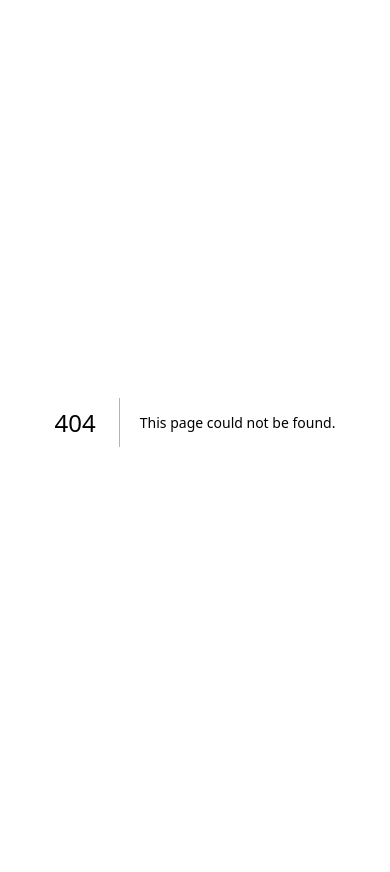
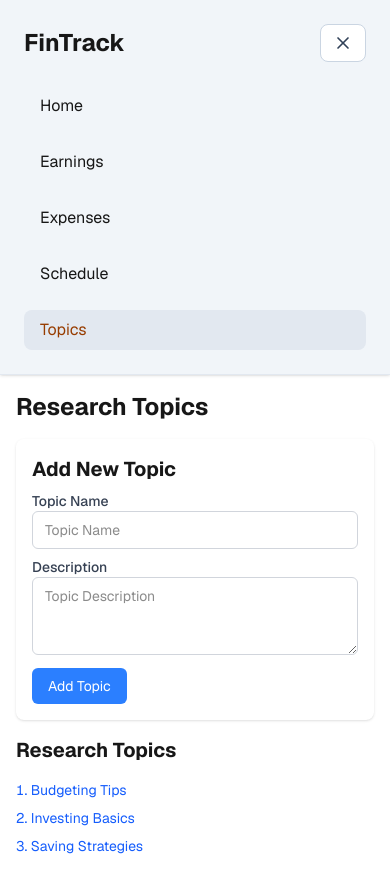
Before and after one commit to computertechnologyjkuat2014-boop/pwa, a Next.js app: page /topics in a window 390 px wide. Before the commit this address had no page. Before the commit the page ends 844 px from the top, so only its background shows below. Built offline with nearby package versions, Linux system fonts and the light colour scheme.

Commit message:
responsive design

```diff
--- a/app/(webapp)/layout.tsx
+++ b/app/(webapp)/layout.tsx
@@ -7,7 +7,7 @@ export default function MainLayout({
   children: React.ReactNode;
 }) {
   return (
-    <div className="flex flex-col md:flex-row min-h-screen">
+    <div className="flex flex-col md:flex-row min-h-screen text-base font-sans">
       {/* Sidebar */}
       <Sidebar />
       {/* Main Content */}
--- /dev/null
+++ b/app/(webapp)/topics/page.tsx
@@ -0,0 +1,66 @@
+export default function TopicsPage() {
+  return (
+    <div className="text-sm">
+      <h1 className="text-2xl font-bold mb-4">Research Topics</h1>
+      <div className="flex flex-col md:flex-row">
+        {/* Topics Form */}
+        <div className="md:w-1/2 mb-4 md:mb-0 md:mr-4 shadow p-4 rounded-lg">
+          <h2 className="text-xl font-bold mb-2">Add New Topic</h2>
+          <form>
+            <div className="mb-2">
+              <label
+                htmlFor="topicName"
+                className="block text-sm font-medium text-gray-700"
+              >
+                Topic Name
+              </label>
+              <input
+                type="text"
+                id="topicName"
+                placeholder="Topic Name"
+                className="w-full border border-gray-300 rounded-md py-2 px-3 focus:outline-none focus:ring-2 focus:ring-blue-500"
+              />
+            </div>
+
+            <div className="mb-2">
+              <label
+                htmlFor="topicDescription"
+                className="block text-sm font-medium text-gray-700"
+              >
+                Description
+              </label>
+              <textarea
+                id="topicDescription"
+                rows={3}
+                placeholder="Topic Description"
+                className="w-full border border-gray-300 rounded-md py-2 px-3 focus:outline-none focus:ring-2 focus:ring-blue-500"
+              />
+            </div>
+            <button
+              type="submit"
+              className="bg-blue-500 text-white py-2 px-4 rounded-md hover:bg-blue-600 focus:outline-none focus:ring-2 focus:ring-blue-500"
+            >
+              Add Topic
+            </button>
+          </form>
+        </div>
+
+        {/* Topics List */}
+        <div className="md:w-2/3">
+          <h2 className="text-xl font-bold mb-2">Research Topics</h2>
+          <ul className="list-decimal list-inside mt-4 space-y-2">
+            <li className="text-blue-600 hover:underline">
+              <a href="/topics/budgeting">Budgeting Tips</a>
+            </li>
+            <li className="text-blue-600 hover:underline">
+              <a href="/topics/investing">Investing Basics</a>
+            </li>
+            <li className="text-blue-600 hover:underline">
+              <a href="/topics/saving">Saving Strategies</a>
+            </li>
+          </ul>
+        </div>
+      </div>
+    </div>
+  );
+}
--- a/components/layout/sidebar.tsx
+++ b/components/layout/sidebar.tsx
@@ -1,17 +1,38 @@
 "use client";
 
 import { routeMeta } from "@/lib/routes";
+import { MenuIcon, X } from "lucide-react";
 import Link from "next/link";
 import { usePathname } from "next/navigation";
+import { useState } from "react";
 
 export default function Sidebar() {
   const pathname = usePathname();
+  const [collapsed, setCollapsed] = useState(false);
 
   const isActive = (path: string) => pathname === path;
+
   return (
-    <div className="w-64 bg-slate-100 h-screen p-6">
-      <h2 className="text-2xl font-bold mb-6">FinTrack</h2>
-      <nav className="space-y-4">
+    <div className="w-full md:w-64 bg-slate-100 md:h-screen p-6 sticky top-0 z-20 shadow-sm md:shadow-none border-b border-slate-200 md:border-b-0 md:border-r md:border-slate-200">
+      <div className="flex items-center justify-between mb-6 gap-4">
+        <h2 className="text-2xl font-bold">FinTrack</h2>
+        <button
+          type="button"
+          onClick={() => setCollapsed((prev) => !prev)}
+          className={`flex md:hidden rounded-lg border border-slate-300 bg-white px-3 py-2 text-sm
+            font-medium text-slate-700 transition hover:bg-slate-50
+            focus:outline-none focus:ring-2 focus:ring-amber-400`}
+          aria-expanded={!collapsed}
+        >
+          {collapsed ? (
+            <MenuIcon className="inline-block " size={20} />
+          ) : (
+            <X className="inline-block " size={20} />
+          )}{" "}
+        </button>
+      </div>
+
+      <nav className={`md:block ${collapsed ? "hidden" : "block"} space-y-4`}>
         {routeMeta &&
           Object.entries(routeMeta).map(([path, meta]) => (
             <Link
--- a/lib/routes.ts
+++ b/lib/routes.ts
@@ -4,4 +4,5 @@ export const routeMeta: Record<string, { breadcrumb: string; title: string }> =
     "/earning": { breadcrumb: "Earnings", title: "Earnings" },
     "/expense": { breadcrumb: "Expenses", title: "Expenses" },
     "/schedule": { breadcrumb: "Schedule", title: "Schedule" },
+    "/topics": { breadcrumb: "Topics", title: "Topics" },
   };
```
